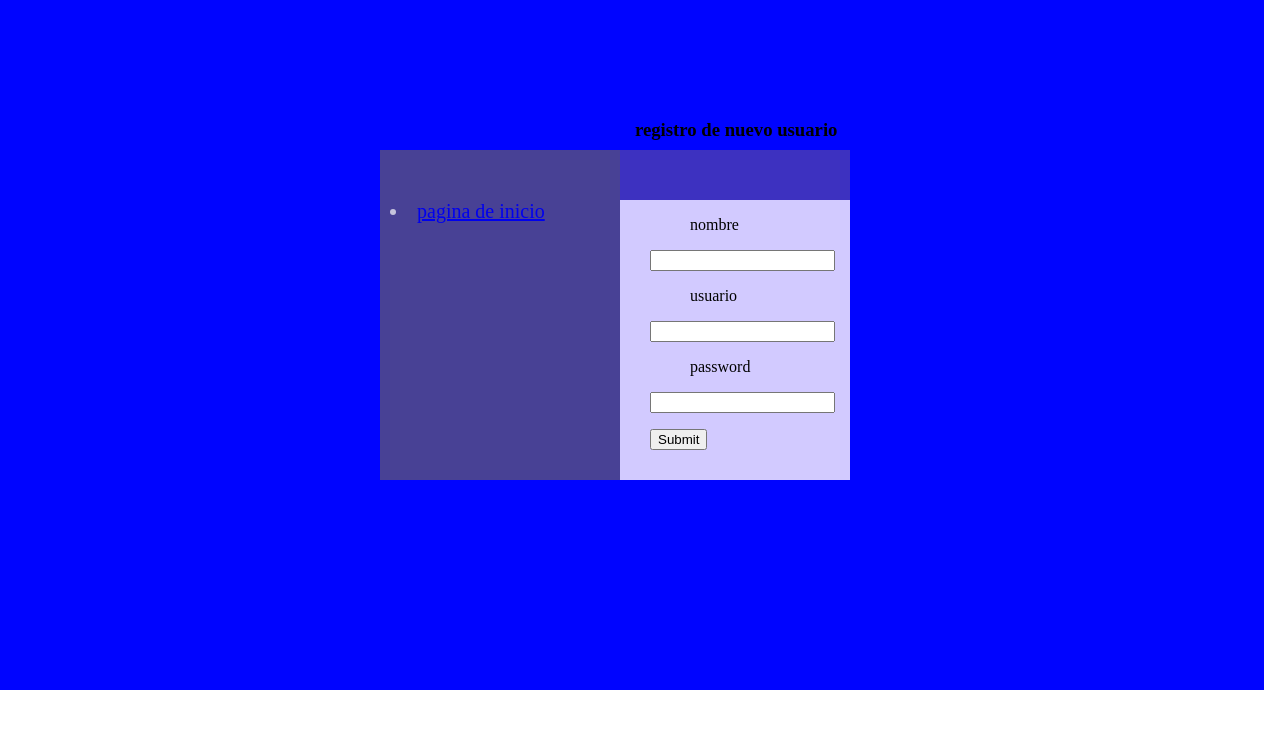
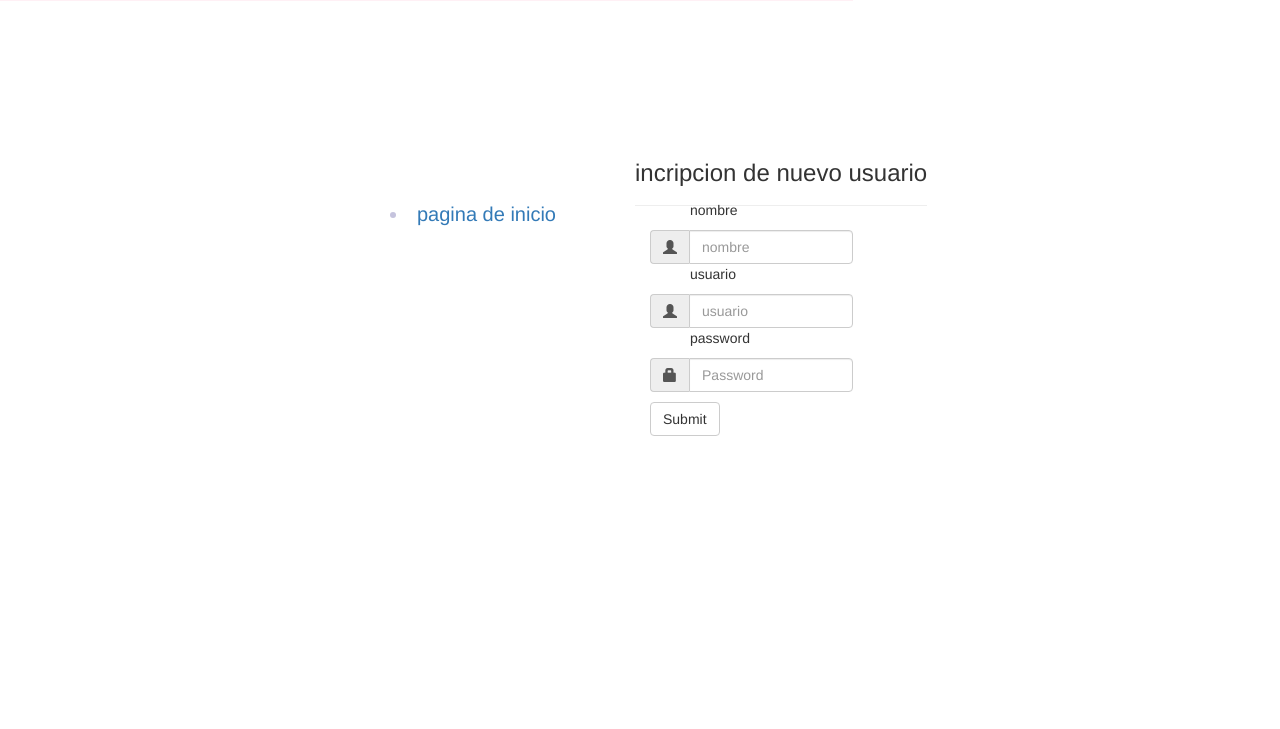
Before and after one commit to luiso1530/proyecto_REST, a Django app: page /users/registrar/ in a window 1280 px wide. Shown: the top 729 px of the page. Run offline with Django 3.2, Linux system fonts and the light colour scheme; some libraries are stand-ins or nearby versions.

Commit message:
css de registro de usuarios

```diff
--- a/restaurant_app/users/templates/users/registrar.html
+++ b/restaurant_app/users/templates/users/registrar.html
@@ -1,31 +1,53 @@
-<div class= "page-header">
-{% load staticfiles %}
-<title>Nuevo usuario</title>
-<head><h3>registro de nuevo usuario</h3></head>
-<link rel="stylesheet" type="text/css" href="{% static 'users/login.css' %}" />
+<!DOCTYPE html>
+<html lang="en">
+<head>
+  <div class="page-header">
+  <title>nuevo usuario</title>
+  <h3>incripcion de nuevo usuario</h3>
+  <meta charset="utf-8">
+  <meta name="viewport" content="width=device-width, initial-scale=1">
+  {% load staticfiles %}
+  <link rel="stylesheet" type="text/css" href="{% static 'users/login.css' %}" />
+  <link rel="stylesheet" href="https://maxcdn.bootstrapcdn.com/bootstrap/3.3.7/css/bootstrap.min.css">
+  <script src="https://ajax.googleapis.com/ajax/libs/jquery/3.1.1/jquery.min.js"></script>
+  <script src="https://maxcdn.bootstrapcdn.com/bootstrap/3.3.7/js/bootstrap.min.js"></script>
+</head>
 
+<div class="caja1"></div>
+<div class="caja2"></div>
+<div class="caja3"></div>
+<div class="caja4"></div>
 </div>
 
+<body>
 <div class= "lateral">
 <li><a href="/users/login/" > pagina de inicio </a></li>
 {% if error_message %}<p><strong>{{ error_message }}</strong></p>{% endif %}
 </div>
 
+<div class= "col-xs-8" style="background-color:lavenderblush;">
 <div class="post">
 <form action="{% url 'users:newU' %}" method="post">
 {% csrf_token %}
 <ul>nombre</ul>
-<input type="text" name="nombre">
+<div class="input-group">
+      <span class="input-group-addon"><i class="glyphicon glyphicon-user"></i></span>
+      <input id="email" type="text" class="form-control" name="nombre" placeholder="nombre">
+</div>
 <ul>usuario</ul>
-<input type="text" name="usuario">
+<div class="input-group">
+      <span class="input-group-addon"><i class="glyphicon glyphicon-user"></i></span>
+      <input id="email" type="text" class="form-control" name="usuario" placeholder="usuario">
+</div>
 <ul>password</ul>
-<input type="text" name="password">
+<div class="input-group">
+      <span class="input-group-addon"><i class="glyphicon glyphicon-lock"></i></span>
+      <input id="password" type="password" class="form-control" name="password" placeholder="Password">
+</div>
 <ul></ul>
-<input type="submit" value="Submit">
+<bnt><input type="submit" value="Submit" class="btn btn-default"></bnt>
+
 </form>
 </div>
-
-<div class="caja1"></div>
-<div class="caja2"></div>
-<div class="caja3"></div>
-<div class="caja4"></div>
+</div>
+</body>
```
